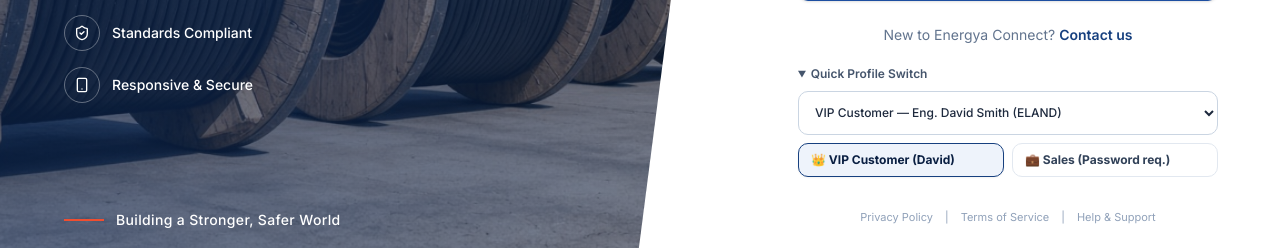
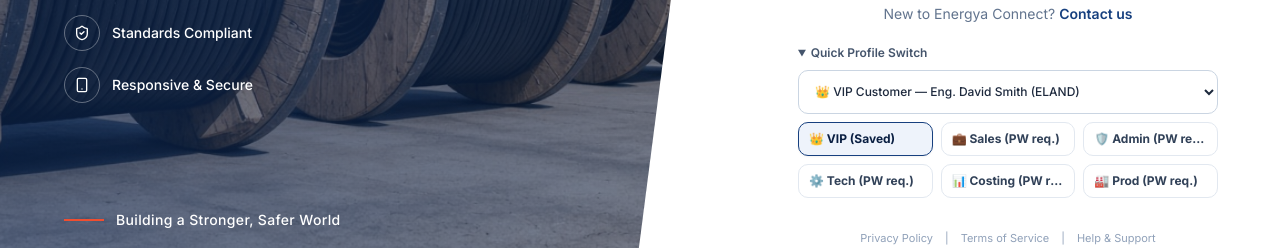
Before and after one commit to mahmoudshahin1/Eland-Cables, a React (Vite) app: page /login in a window 1280 px wide. Shown: the part 506-754 px from the top of the page. Built offline with nearby package versions, Linux system fonts and the light colour scheme; no server answers.

Commit message:
feat: clean up David inquiries to 5 tested operations and add role quick profiles requiring manual password entry

```diff
--- a/src/auth/LoginPage.tsx
+++ b/src/auth/LoginPage.tsx
@@ -129,14 +129,34 @@ export default function LoginPage() {
 
   const handleAccountSelectChange = (accountEmail: string) => {
     setSelectedUserAccount(accountEmail);
-    if (accountEmail === 'm.ahmed@energya.com' || accountEmail.includes('sales')) {
-      setEmail('m.ahmed@energya.com');
-      setPassword(''); // Sales must enter password manually
-      return;
-    }
     if (accountEmail === 'david.smith@elandcables.com' || accountEmail.includes('david')) {
       setEmail('david.smith@elandcables.com');
       setPassword('Customer@2026!');
+      return;
+    }
+    if (accountEmail === 'm.ahmed@energya.com' || accountEmail.includes('sales')) {
+      setEmail('m.ahmed@energya.com');
+      setPassword(''); // Password required manually
+      return;
+    }
+    if (accountEmail === 'admin@energya.com' || accountEmail.includes('admin')) {
+      setEmail('admin@energya.com');
+      setPassword(''); // Password required manually
+      return;
+    }
+    if (accountEmail === 'technical@energya.com' || accountEmail === 't.hasan@energya.com' || accountEmail.includes('tech')) {
+      setEmail('technical@energya.com');
+      setPassword(''); // Password required manually
+      return;
+    }
+    if (accountEmail === 'k.salem@energya.com' || accountEmail.includes('cost')) {
+      setEmail('k.salem@energya.com');
+      setPassword(''); // Password required manually
+      return;
+    }
+    if (accountEmail === 'n.nabil@energya.com' || accountEmail.includes('proc') || accountEmail.includes('prod')) {
+      setEmail('n.nabil@energya.com');
+      setPassword(''); // Password required manually
       return;
     }
     setEmail('');
@@ -374,32 +394,80 @@ export default function LoginPage() {
                     onChange={(e) => handleAccountSelectChange(e.target.value)}
                     className="mt-2 min-h-11 w-full rounded-lg border border-slate-300 px-3 py-2 text-xs font-medium text-slate-800 bg-white"
                   >
-                    <option value="david.smith@elandcables.com">VIP Customer — Eng. David Smith (ELAND)</option>
-                    <option value="m.ahmed@energya.com">Sales — Mohamed Ahmed (Energya)</option>
+                    <option value="david.smith@elandcables.com">👑 VIP Customer — Eng. David Smith (ELAND)</option>
+                    <option value="m.ahmed@energya.com">💼 Sales — Mohamed Ahmed (m.ahmed@energya.com)</option>
+                    <option value="admin@energya.com">🛡️ Admin — System Administrator (admin@energya.com)</option>
+                    <option value="technical@energya.com">⚙️ Technical — Eng. Tarek Hasan (technical@energya.com)</option>
+                    <option value="k.salem@energya.com">📊 Costing — Khaled Salem (k.salem@energya.com)</option>
+                    <option value="n.nabil@energya.com">🏭 Production — Nader Nabil (n.nabil@energya.com)</option>
                     <option value="custom">Type credentials manually</option>
                   </select>
-                  <div className="mt-2 grid grid-cols-2 gap-2">
+                  <div className="mt-2 grid grid-cols-2 gap-2 sm:grid-cols-3">
                     <button
                       type="button"
                       onClick={() => handleAccountSelectChange('david.smith@elandcables.com')}
-                      className={`truncate rounded-lg border px-3 py-2 text-left text-xs font-bold transition-all ${
+                      className={`truncate rounded-lg border px-2.5 py-2 text-left text-xs font-bold transition-all ${
                         selectedUserAccount === 'david.smith@elandcables.com'
                           ? 'border-brand-600 bg-brand-50 text-brand-900 shadow-xs'
                           : 'border-slate-200 hover:border-brand-400 text-slate-700'
                       }`}
                     >
-                      👑 VIP Customer (David)
+                      👑 VIP (Saved)
                     </button>
                     <button
                       type="button"
                       onClick={() => handleAccountSelectChange('m.ahmed@energya.com')}
-                      className={`truncate rounded-lg border px-3 py-2 text-left text-xs font-bold transition-all ${
+                      className={`truncate rounded-lg border px-2.5 py-2 text-left text-xs font-bold transition-all ${
                         selectedUserAccount === 'm.ahmed@energya.com'
                           ? 'border-brand-600 bg-brand-50 text-brand-900 shadow-xs'
                           : 'border-slate-200 hover:border-brand-400 text-slate-700'
                       }`}
                     >
-                      💼 Sales (Password req.)
+                      💼 Sales (PW req.)
+                    </button>
+                    <button
+                      type="button"
+                      onClick={() => handleAccountSelectChange('admin@energya.com')}
+                      className={`truncate rounded-lg border px-2.5 py-2 text-left text-xs font-bold transition-all ${
+                        selectedUserAccount === 'admin@energya.com'
+                          ? 'border-brand-600 bg-brand-50 text-brand-900 shadow-xs'
+                          : 'border-slate-200 hover:border-brand-400 text-slate-700'
+                      }`}
+                    >
+                      🛡️ Admin (PW req.)
+                    </button>
+                    <button
+                      type="button"
+                      onClick={() => handleAccountSelectChange('technical@energya.com')}
+                      className={`truncate rounded-lg border px-2.5 py-2 text-left text-xs font-bold transition-all ${
+                        selectedUserAccount === 'technical@energya.com'
+                          ? 'border-brand-600 bg-brand-50 text-brand-900 shadow-xs'
+                          : 'border-slate-200 hover:border-brand-400 text-slate-700'
+                      }`}
+                    >
+                      ⚙️ Tech (PW req.)
+                    </button>
+                    <button
+                      type="button"
+                      onClick={() => handleAccountSelectChange('k.salem@energya.com')}
+                      className={`truncate rounded-lg border px-2.5 py-2 text-left text-xs font-bold transition-all ${
+                        selectedUserAccount === 'k.salem@energya.com'
+                          ? 'border-brand-600 bg-brand-50 text-brand-900 shadow-xs'
+                          : 'border-slate-200 hover:border-brand-400 text-slate-700'
+                      }`}
+                    >
+                      📊 Costing (PW req.)
+                    </button>
+                    <button
+                      type="button"
+                      onClick={() => handleAccountSelectChange('n.nabil@energya.com')}
+                      className={`truncate rounded-lg border px-2.5 py-2 text-left text-xs font-bold transition-all ${
+                        selectedUserAccount === 'n.nabil@energya.com'
+                          ? 'border-brand-600 bg-brand-50 text-brand-900 shadow-xs'
+                          : 'border-slate-200 hover:border-brand-400 text-slate-700'
+                      }`}
+                    >
+                      🏭 Prod (PW req.)
                     </button>
                   </div>
                 </details>
--- a/src/components/auth/LoginModal.tsx
+++ b/src/components/auth/LoginModal.tsx
@@ -69,14 +69,34 @@ export const LoginModal: React.FC<LoginModalProps> = ({
 
   const handleAccountSelectChange = (accountEmail: string) => {
     setSelectedUserAccount(accountEmail);
-    if (accountEmail === 'm.ahmed@energya.com' || accountEmail.includes('sales')) {
-      setEmailInput('m.ahmed@energya.com');
-      setPasswordInput(''); // Sales must type password manually
-      return;
-    }
     if (accountEmail === 'david.smith@elandcables.com' || accountEmail.includes('david')) {
       setEmailInput('david.smith@elandcables.com');
       setPasswordInput('Customer@2026!');
+      return;
+    }
+    if (accountEmail === 'm.ahmed@energya.com' || accountEmail.includes('sales')) {
+      setEmailInput('m.ahmed@energya.com');
+      setPasswordInput(''); // Password required manually
+      return;
+    }
+    if (accountEmail === 'admin@energya.com' || accountEmail.includes('admin')) {
+      setEmailInput('admin@energya.com');
+      setPasswordInput(''); // Password required manually
+      return;
+    }
+    if (accountEmail === 'technical@energya.com' || accountEmail === 't.hasan@energya.com' || accountEmail.includes('tech')) {
+      setEmailInput('technical@energya.com');
+      setPasswordInput(''); // Password required manually
+      return;
+    }
+    if (accountEmail === 'k.salem@energya.com' || accountEmail.includes('cost')) {
+      setEmailInput('k.salem@energya.com');
+      setPasswordInput(''); // Password required manually
+      return;
+    }
+    if (accountEmail === 'n.nabil@energya.com' || accountEmail.includes('proc') || accountEmail.includes('prod')) {
+      setEmailInput('n.nabil@energya.com');
+      setPasswordInput(''); // Password required manually
       return;
     }
     setEmailInput('');
@@ -334,32 +354,80 @@ export const LoginModal: React.FC<LoginModalProps> = ({
                     onChange={(e) => handleAccountSelectChange(e.target.value)}
                     className="mt-2 w-full border border-slate-300 rounded-lg py-2 px-3 text-xs font-medium text-slate-800 bg-white"
                   >
-                    <option value="david.smith@elandcables.com">VIP Customer — Eng. David Smith (ELAND)</option>
-                    <option value="m.ahmed@energya.com">Sales — Mohamed Ahmed (Energya)</option>
+                    <option value="david.smith@elandcables.com">👑 VIP Customer — Eng. David Smith (ELAND)</option>
+                    <option value="m.ahmed@energya.com">💼 Sales — Mohamed Ahmed (m.ahmed@energya.com)</option>
+                    <option value="admin@energya.com">🛡️ Admin — System Administrator (admin@energya.com)</option>
+                    <option value="technical@energya.com">⚙️ Technical — Eng. Tarek Hasan (technical@energya.com)</option>
+                    <option value="k.salem@energya.com">📊 Costing — Khaled Salem (k.salem@energya.com)</option>
+                    <option value="n.nabil@energya.com">🏭 Production — Nader Nabil (n.nabil@energya.com)</option>
                     <option value="custom">Type credentials manually</option>
                   </select>
-                  <div className="mt-2 grid grid-cols-2 gap-2">
+                  <div className="mt-2 grid grid-cols-2 gap-2 sm:grid-cols-3">
                     <button
                       type="button"
                       onClick={() => handleAccountSelectChange('david.smith@elandcables.com')}
-                      className={`truncate rounded-lg border px-3 py-2 text-left text-xs font-bold transition-all ${
+                      className={`truncate rounded-lg border px-2.5 py-2 text-left text-xs font-bold transition-all ${
                         selectedUserAccount === 'david.smith@elandcables.com'
                           ? 'border-brand-600 bg-brand-50 text-brand-900 shadow-xs'
                           : 'border-slate-200 hover:border-brand-400 text-slate-700'
                       }`}
                     >
-                      👑 VIP Customer (David)
+                      👑 VIP (Saved)
                     </button>
                     <button
                       type="button"
                       onClick={() => handleAccountSelectChange('m.ahmed@energya.com')}
-                      className={`truncate rounded-lg border px-3 py-2 text-left text-xs font-bold transition-all ${
+                      className={`truncate rounded-lg border px-2.5 py-2 text-left text-xs font-bold transition-all ${
                         selectedUserAccount === 'm.ahmed@energya.com'
                           ? 'border-brand-600 bg-brand-50 text-brand-900 shadow-xs'
                           : 'border-slate-200 hover:border-brand-400 text-slate-700'
                       }`}
                     >
-                      💼 Sales (Password req.)
+                      💼 Sales (PW req.)
+                    </button>
+                    <button
+                      type="button"
+                      onClick={() => handleAccountSelectChange('admin@energya.com')}
+                      className={`truncate rounded-lg border px-2.5 py-2 text-left text-xs font-bold transition-all ${
+                        selectedUserAccount === 'admin@energya.com'
+                          ? 'border-brand-600 bg-brand-50 text-brand-900 shadow-xs'
+                          : 'border-slate-200 hover:border-brand-400 text-slate-700'
+                      }`}
+                    >
+                      🛡️ Admin (PW req.)
+                    </button>
+                    <button
+                      type="button"
+                      onClick={() => handleAccountSelectChange('technical@energya.com')}
+                      className={`truncate rounded-lg border px-2.5 py-2 text-left text-xs font-bold transition-all ${
+                        selectedUserAccount === 'technical@energya.com'
+                          ? 'border-brand-600 bg-brand-50 text-brand-900 shadow-xs'
+                          : 'border-slate-200 hover:border-brand-400 text-slate-700'
+                      }`}
+                    >
+                      ⚙️ Tech (PW req.)
+                    </button>
+                    <button
+                      type="button"
+                      onClick={() => handleAccountSelectChange('k.salem@energya.com')}
+                      className={`truncate rounded-lg border px-2.5 py-2 text-left text-xs font-bold transition-all ${
+                        selectedUserAccount === 'k.salem@energya.com'
+                          ? 'border-brand-600 bg-brand-50 text-brand-900 shadow-xs'
+                          : 'border-slate-200 hover:border-brand-400 text-slate-700'
+                      }`}
+                    >
+                      📊 Costing (PW req.)
+                    </button>
+                    <button
+                      type="button"
+                      onClick={() => handleAccountSelectChange('n.nabil@energya.com')}
+                      className={`truncate rounded-lg border px-2.5 py-2 text-left text-xs font-bold transition-all ${
+                        selectedUserAccount === 'n.nabil@energya.com'
+                          ? 'border-brand-600 bg-brand-50 text-brand-900 shadow-xs'
+                          : 'border-slate-200 hover:border-brand-400 text-slate-700'
+                      }`}
+                    >
+                      🏭 Prod (PW req.)
                     </button>
                   </div>
                 </details>
```
Also changed, not shown: scripts/cleanupDavidInquiries.ts (added, +44 -0 lines).
